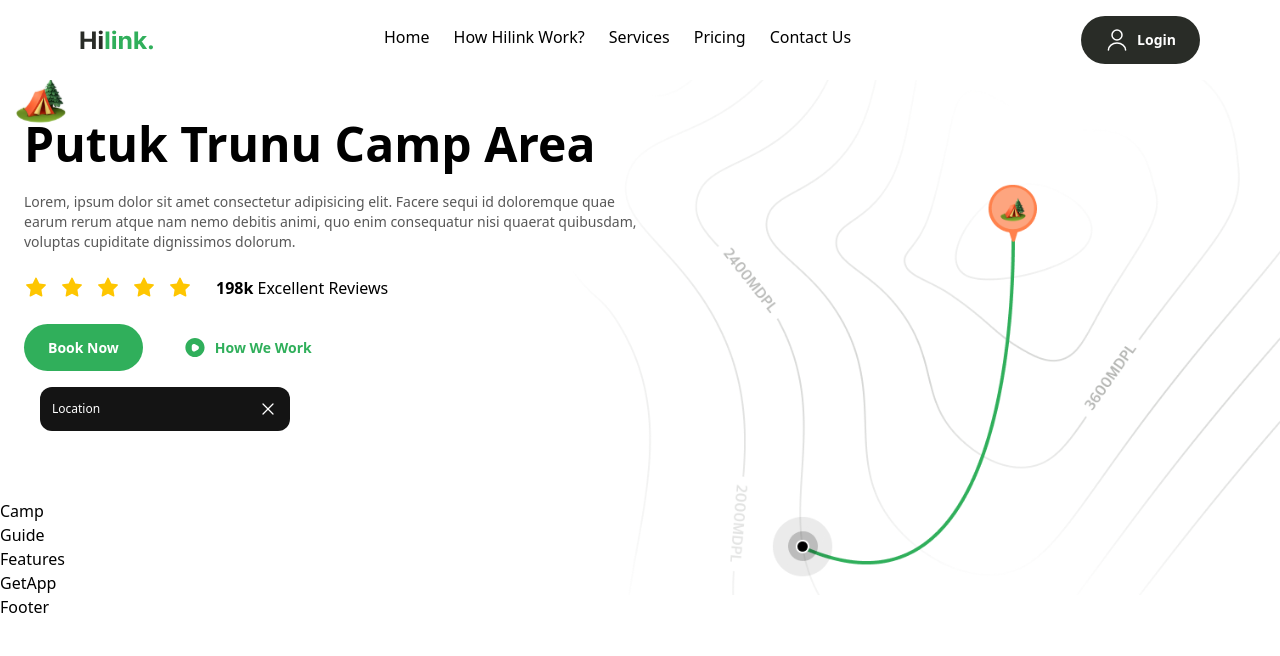
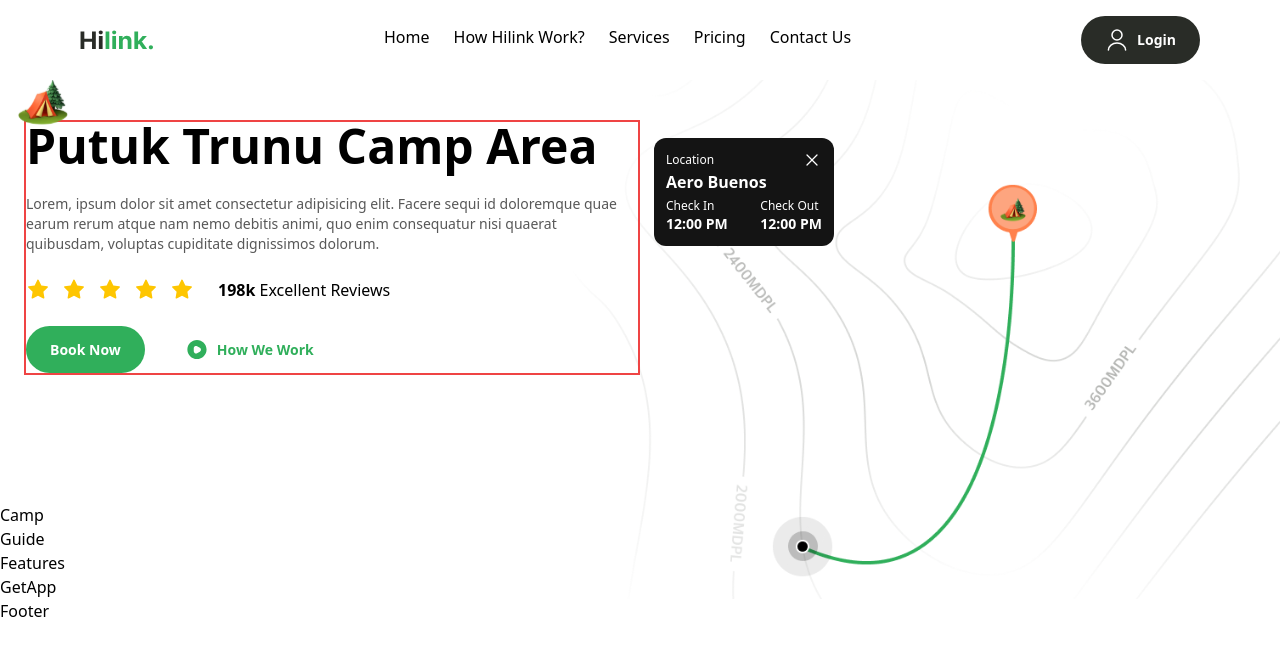
Before and after one commit to RiyadhBenhallou/travel-app, a Next.js app: page / in a window 1280 px wide. Shown: the top 656 px of the page. Built offline with nearby package versions, Linux system fonts and the light colour scheme.

Commit message:
Update Hero component styling and adjust development script

```diff
--- a/components/hero.tsx
+++ b/components/hero.tsx
@@ -5,7 +5,7 @@ export default function Hero() {
   return (
     <div className="container mx-auto px-6 py-10 pb-32 flex flex-col gap-20 lg:flex-row">
       <div className="hero-map" />
-      <div className="relative z-20 flex flex-col flex-0 lg:w-1/2">
+      <div className="relative z-20 flex flex-col flex-0 lg:w-1/2 border-2 border-red-500">
         <Image
           src={"/camp.svg"}
           alt="camp"
@@ -22,7 +22,9 @@ export default function Hero() {
         </p>
         <div className="flex flex-wrap items-center gap-6 my-6">
           <div className="flex items-center gap-3">
-            {Array(5).fill(1).map((_, i) => (
+            {Array(5)
+              .fill(1)
+              .map((_, i) => (
                 <Image
                   key={i}
                   src={"/star.svg"}
@@ -37,14 +39,31 @@ export default function Hero() {
           </p>
         </div>
         <div className="flex flex-col gap-4 lg:flex-row">
-          <Button type="button" variant="btn_green">Book Now</Button>
-          <Button type="button" variant="btn_white" icon="/play.svg">How We Work</Button>
+          <Button type="button" variant="btn_green">
+            Book Now
+          </Button>
+          <Button type="button" variant="btn_white" icon="/play.svg">
+            How We Work
+          </Button>
         </div>
-        <div className="relative z-10">
-          <div className="absolute top-4 left-4 rounded-xl bg-gray-90 flex flex-col gap-4 text-white p-3 w-[250px]">
+        <div className="relative lg:absolute lg:right-0 lg:top-0">
+          <div className="absolute z-10 top-4 left-4 rounded-xl bg-gray-90 flex flex-col text-white p-3 w-[180px]">
+            <div className="mb-1">
               <div className="flex items-center justify-between">
                 <span className="text-xs font-light">Location</span>
-              <Image src={'/close.svg'} alt='close' width={20} height={20} />
+                <Image src={"/close.svg"} alt="close" width={20} height={20} />
+              </div>
+              <span className="text-md font-bold">Aero Buenos</span>
+            </div>
+            <div className="flex flex-nowrap w-full justify-between">
+              <div className="flex flex-col">
+                <span className="text-xs font-light">Check In</span>
+                <span className="text-sm font-bold">12:00 PM</span>
+              </div>
+              <div className="flex flex-col">
+                <span className="text-xs font-light">Check Out</span>
+                <span className="text-sm font-bold">12:00 PM</span>
+              </div>
             </div>
           </div>
         </div>
--- a/package.json
+++ b/package.json
@@ -3,7 +3,7 @@
   "version": "0.1.0",
   "private": true,
   "scripts": {
-    "dev": "next dev --turbopack",
+    "dev": "next dev",
     "build": "next build",
     "start": "next start",
     "lint": "next lint"
```
Lines whose indentation alone changed are shown as unchanged.
